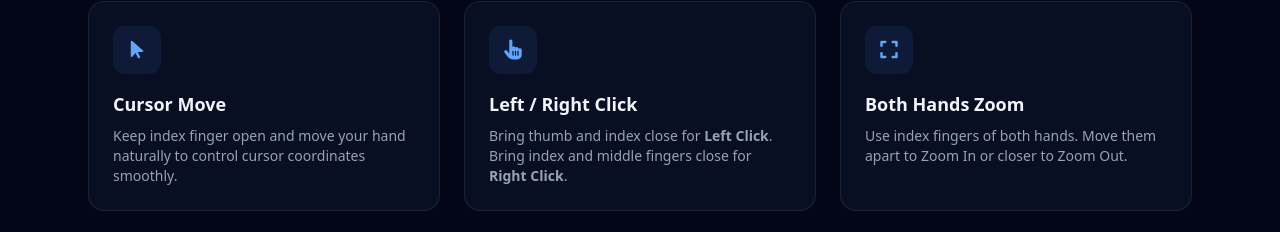
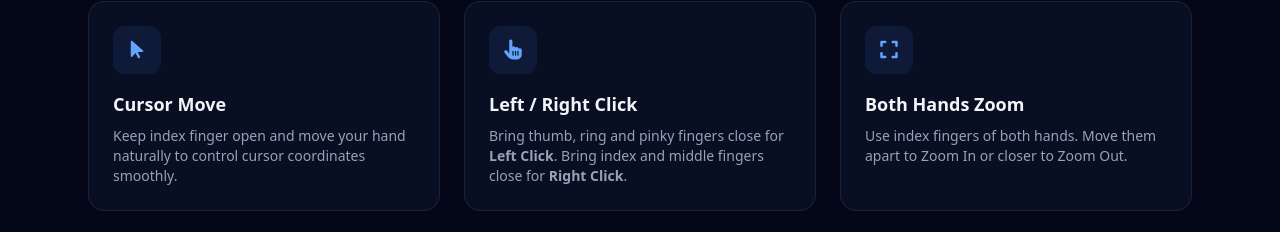
Before and after one commit to rohannishad515/Virtual-Hand-Mouse, a plain HTML site: page index.html in a window 1280 px wide. Shown: the part 703-935 px from the top of the page. Drawn offline with nearby package versions, Linux system fonts and the light colour scheme.

Commit message:
Update index.html

```diff
--- a/index.html
+++ b/index.html
@@ -88,7 +88,7 @@
                 <i class="fa-solid fa-hand-pointer"></i>
             </div>
             <h3 class="font-bold text-lg mb-2">Left / Right Click</h3>
-            <p class="text-slate-400 text-sm">Bring thumb and index close for <strong>Left Click</strong>. Bring index and middle fingers close for <strong>Right Click</strong>.</p>
+            <p class="text-slate-400 text-sm">Bring thumb, ring and pinky fingers close for <strong>Left Click</strong>. Bring index and middle fingers close for <strong>Right Click</strong>.</p>
         </div>
 
         <!-- Card 3: Both Hands Zoom -->
```
